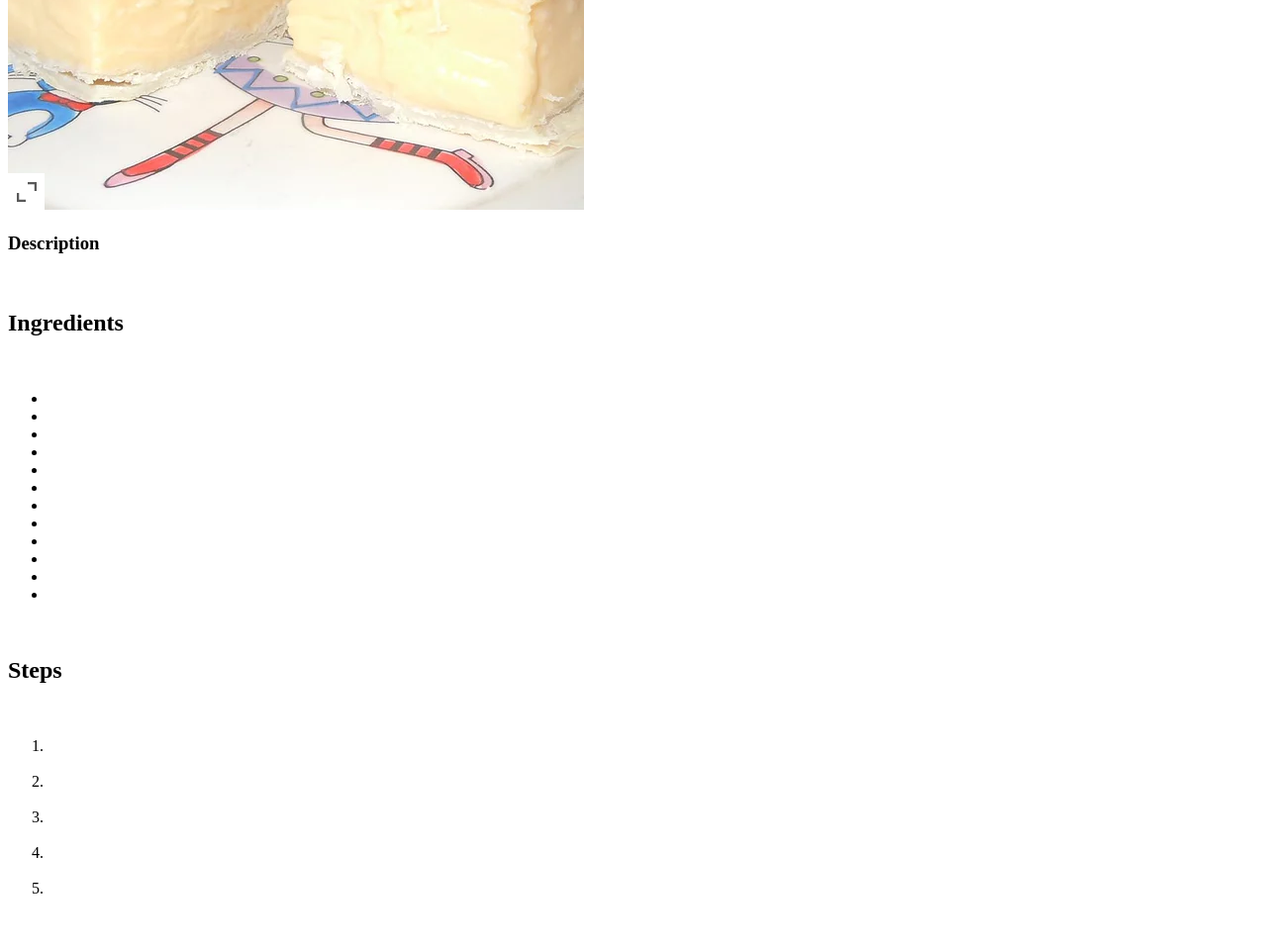
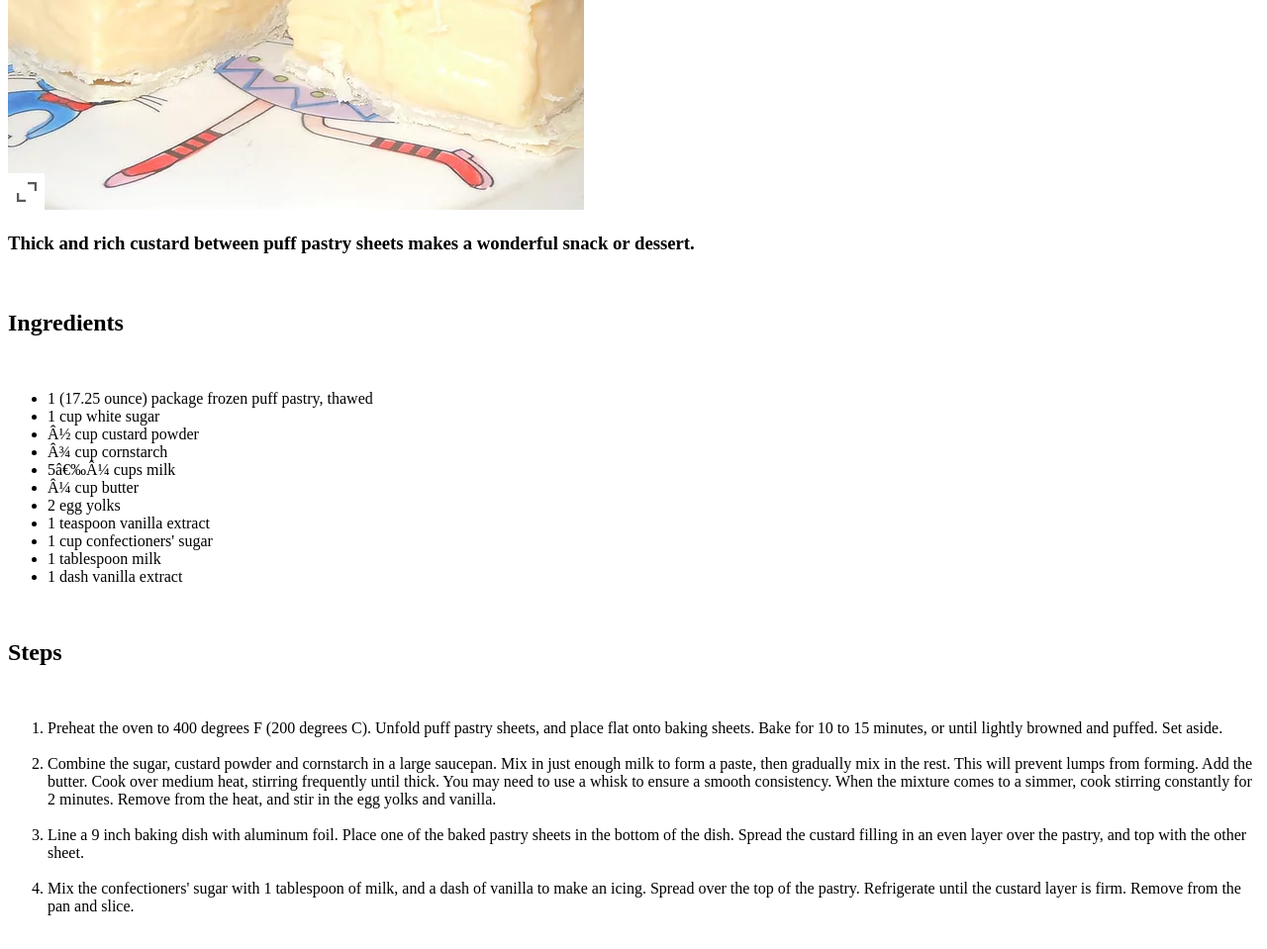
Before and after one commit to Dirteh-Magic/odin-recipes, a plain HTML site: page recipes/vanillaslice.html in a window 1280 px wide. Shown: the part 254-1213 px from the top of the page at 99% size. Drawn offline with Linux system fonts and the light colour scheme.

Commit message:
Finished the index and pages for the 3 recipes for the first assignment

```diff
--- a/recipes/vanillaslice.html
+++ b/recipes/vanillaslice.html
@@ -1,40 +1,46 @@
 <!DOCTYPE html>
 <html>
     <head>
-
+        <title>Odin Recipes - Vanilla Slice</title>
+        <meta charset "UTF-8">
     </head>
 
     <body>
         <h1>Vanilla Slice</h1>
         <img src="./img/vanillaslice.png" alt="Vanilla Slice">
         <br>
-        <h3>Description</h3>
+        <h3>Thick and rich custard between puff pastry sheets makes a wonderful snack or dessert.</h3>
         <br>
         <h2>Ingredients</h2>
         <br>
         <ul>
-            <li></li>
-            <li></li>
-            <li></li>
-            <li></li>
-            <li></li>
-            <li></li>
-            <li></li>
-            <li></li>
-            <li></li>
-            <li></li>
-            <li></li>
-            <li></li>
+            <li>1 (17.25 ounce) package frozen puff pastry, thawed</li>
+            <li>1 cup white sugar</li>
+            <li>½ cup custard powder</li>
+            <li>¾ cup cornstarch</li>
+            <li>5 ¼ cups milk</li>
+            <li>¼ cup butter</li>
+            <li>2 egg yolks</li>
+            <li>1 teaspoon vanilla extract</li>
+            <li>1 cup confectioners' sugar</li>
+            <li>1 tablespoon milk</li>
+            <li>1 dash vanilla extract</li>
         </ul>
         <br>
         <h2>Steps</h2>
         <br>
         <ol>
-            <li></li><br>
-            <li></li><br>
-            <li></li><br>
-            <li></li><br>
-            <li></li><br>
+            <li>Preheat the oven to 400 degrees F (200 degrees C). Unfold puff pastry sheets, and place flat onto baking sheets.
+                Bake for 10 to 15 minutes, or until lightly browned and puffed. Set aside.</li><br>
+            <li>Combine the sugar, custard powder and cornstarch in a large saucepan. Mix in just enough milk to form a paste,
+                then gradually mix in the rest. This will prevent lumps from forming. Add the butter. Cook over medium heat,
+                stirring frequently until thick. You may need to use a whisk to ensure a smooth consistency. When the mixture
+                comes to a simmer, cook stirring constantly for 2 minutes. Remove from the heat, and stir in the egg yolks
+                and vanilla.</li><br>
+            <li>Line a 9 inch baking dish with aluminum foil. Place one of the baked pastry sheets in the bottom of the dish.
+                Spread the custard filling in an even layer over the pastry, and top with the other sheet.</li><br>
+            <li>Mix the confectioners' sugar with 1 tablespoon of milk, and a dash of vanilla to make an icing. Spread over
+                the top of the pastry. Refrigerate until the custard layer is firm. Remove from the pan and slice.</li><br>
         </ol>
     </body>
 </html>
```
Also changed, not shown: index.html (+3 -3 lines), recipes/cheeseburger.html (added, +47 -0 lines), recipes/shepherdspie.html (+2 -1 lines), recipes/img/cheeseburger.png (added).
